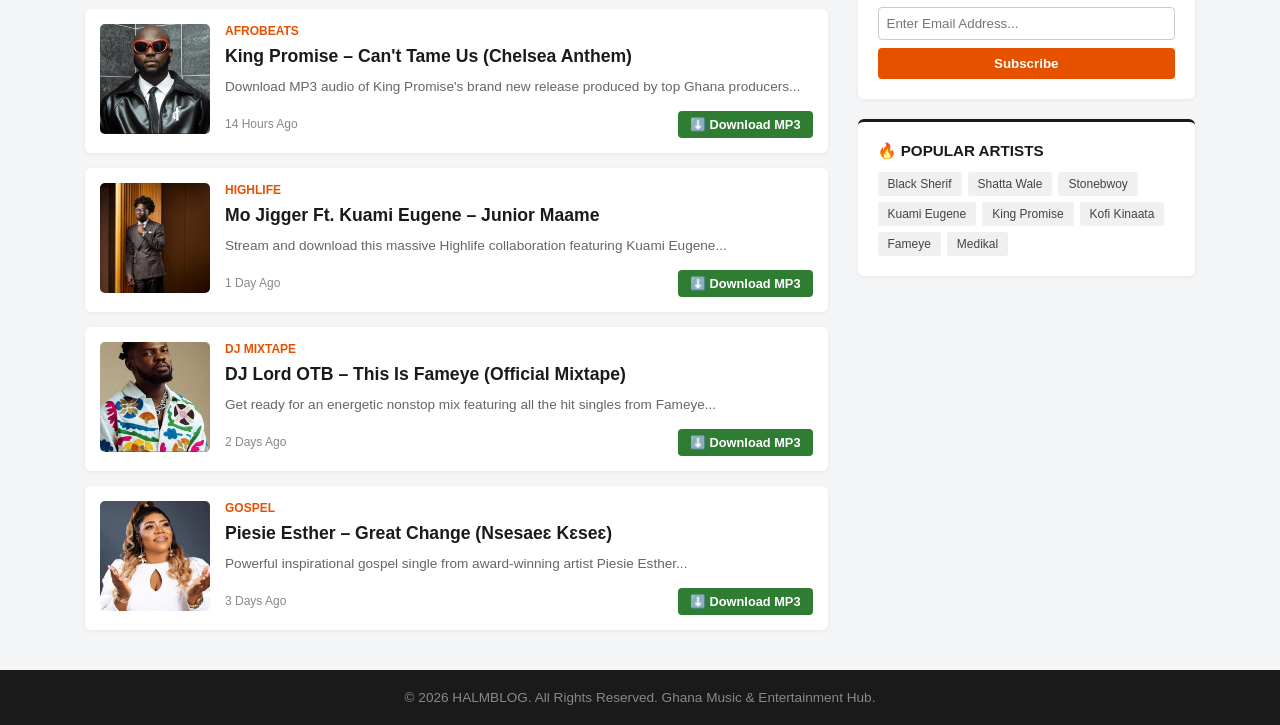
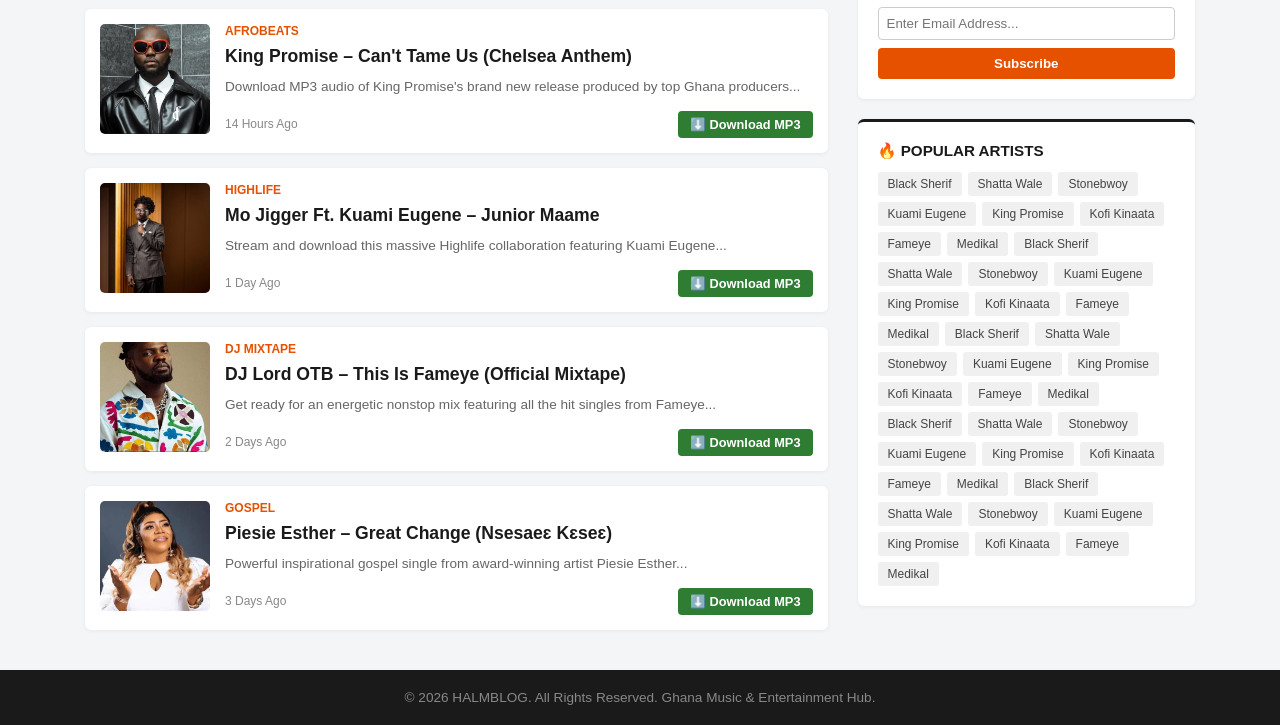
Before and after one commit to afrikbase-entertainment-music-news/AfrikBase, a plain HTML site: page index.html in a window 1280 px wide. Shown: the part 360-1085 px from the top of the page. Drawn offline with Linux system fonts and the light colour scheme.

Commit message:
Update index.html

```diff
--- a/index.html
+++ b/index.html
@@ -153,6 +153,43 @@
           <a href="#">Kofi Kinaata</a>
           <a href="#">Fameye</a>
           <a href="#">Medikal</a>
+
+              <a href="#">Black Sherif</a>
+          <a href="#">Shatta Wale</a>
+          <a href="#">Stonebwoy</a>
+          <a href="#">Kuami Eugene</a>
+          <a href="#">King Promise</a>
+          <a href="#">Kofi Kinaata</a>
+          <a href="#">Fameye</a>
+          <a href="#">Medikal</a>
+
+              <a href="#">Black Sherif</a>
+          <a href="#">Shatta Wale</a>
+          <a href="#">Stonebwoy</a>
+          <a href="#">Kuami Eugene</a>
+          <a href="#">King Promise</a>
+          <a href="#">Kofi Kinaata</a>
+          <a href="#">Fameye</a>
+          <a href="#">Medikal</a>
+
+              <a href="#">Black Sherif</a>
+          <a href="#">Shatta Wale</a>
+          <a href="#">Stonebwoy</a>
+          <a href="#">Kuami Eugene</a>
+          <a href="#">King Promise</a>
+          <a href="#">Kofi Kinaata</a>
+          <a href="#">Fameye</a>
+          <a href="#">Medikal</a>
+
+              <a href="#">Black Sherif</a>
+          <a href="#">Shatta Wale</a>
+          <a href="#">Stonebwoy</a>
+          <a href="#">Kuami Eugene</a>
+          <a href="#">King Promise</a>
+          <a href="#">Kofi Kinaata</a>
+          <a href="#">Fameye</a>
+          <a href="#">Medikal</a>
+
         </div>
       </div>
 
```
